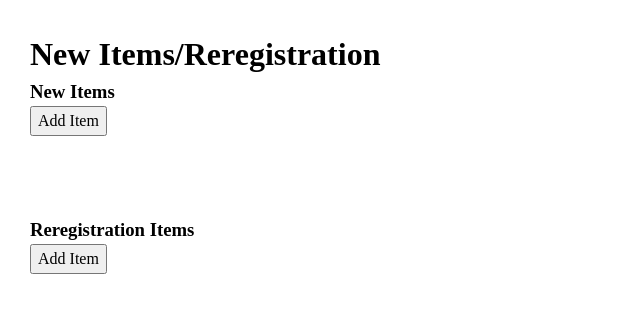
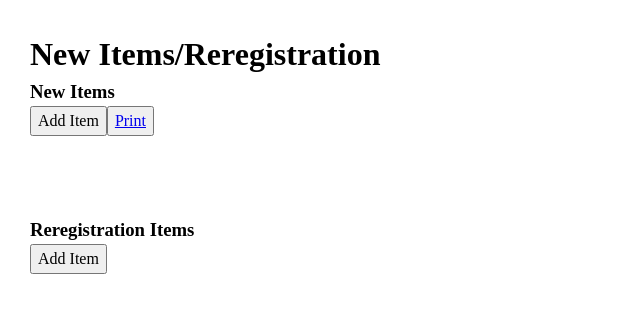
Before and after one commit to jsok59/new-items-rereg, a React (Vite) app: page / in a window 1280 px wide. Shown: the top 312 px of the page, without its empty margins (0-640 px from the left). Built offline with nearby package versions, Linux system fonts and the light colour scheme.

Commit message:
Finish adding routes and set localStorage

```diff
--- a/package.json
+++ b/package.json
@@ -12,7 +12,8 @@
   "dependencies": {
     "jsbarcode": "^3.11.6",
     "react": "^19.1.0",
-    "react-dom": "^19.1.0"
+    "react-dom": "^19.1.0",
+    "react-router-dom": "^7.8.1"
   },
   "devDependencies": {
     "@eslint/js": "^9.25.0",
--- a/src/components/NewItems.jsx
+++ b/src/components/NewItems.jsx
@@ -3,6 +3,7 @@ import "../styles/Items.css";
 import Item from "./Item.jsx";
 import { useDataContext } from "./DataProvider.jsx";
 import NewItemModal from "./NewItemModal.jsx";
+import { Link } from "react-router-dom";
 
 export default function NewItems() {
 	const { itemData, barcodeData, loading, error } = useDataContext();
@@ -17,6 +18,9 @@ export default function NewItems() {
 			<div>
 				<h3>New Items</h3>
 				<button onClick={openModal}>Add Item</button>
+				<button>
+					<Link to="PrintNewItems">Print</Link>
+				</button>
 			</div>
 			{isOpen === true && (
 				<NewItemModal
--- /dev/null
+++ b/src/components/PrintNewItems.jsx
@@ -0,0 +1,3 @@
+export default function PrintNewItems() {
+	return <div></div>;
+}
--- /dev/null
+++ b/src/components/PrintReregItems.jsx
@@ -0,0 +1,3 @@
+export default function PrintReregItems() {
+	return <div></div>;
+}
--- a/src/components/ReregistrationItems.jsx
+++ b/src/components/ReregistrationItems.jsx
@@ -3,6 +3,7 @@ import "../styles/Items.css";
 import Item from "./Item.jsx";
 import { useDataContext } from "./DataProvider.jsx";
 import ReregistrationModal from "./ReregistrationModal.jsx";
+import { Link } from "react-router-dom";
 
 export default function ReregistrationItems() {
 	const { itemData, barcodeData, loading, error } = useDataContext();
--- a/src/main.jsx
+++ b/src/main.jsx
@@ -1,11 +1,29 @@
 import { StrictMode } from "react";
 import { createRoot } from "react-dom/client";
+import { createBrowserRouter, RouterProvider } from "react-router-dom";
 import "./styles/index.css";
 import "./styles/reset.css";
 import { App } from "./components/App.jsx";
+import PrintNewItems from "./components/PrintNewItems.jsx";
+import PrintReregItems from "./components/PrintReregItems.jsx";
+
+const router = createBrowserRouter([
+	{
+		path: "/",
+		element: <App />,
+	},
+	{
+		path: "printNewItems",
+		element: <PrintNewItems />,
+	},
+	{
+		path: "printReregItems",
+		element: <PrintReregItems />,
+	},
+]);
 
 createRoot(document.getElementById("root")).render(
 	<StrictMode>
-		<App />
+		<RouterProvider router={router}></RouterProvider>
 	</StrictMode>
 );
```
Also changed, not shown: 1 other file (tests, documents, lock files or other folders).
